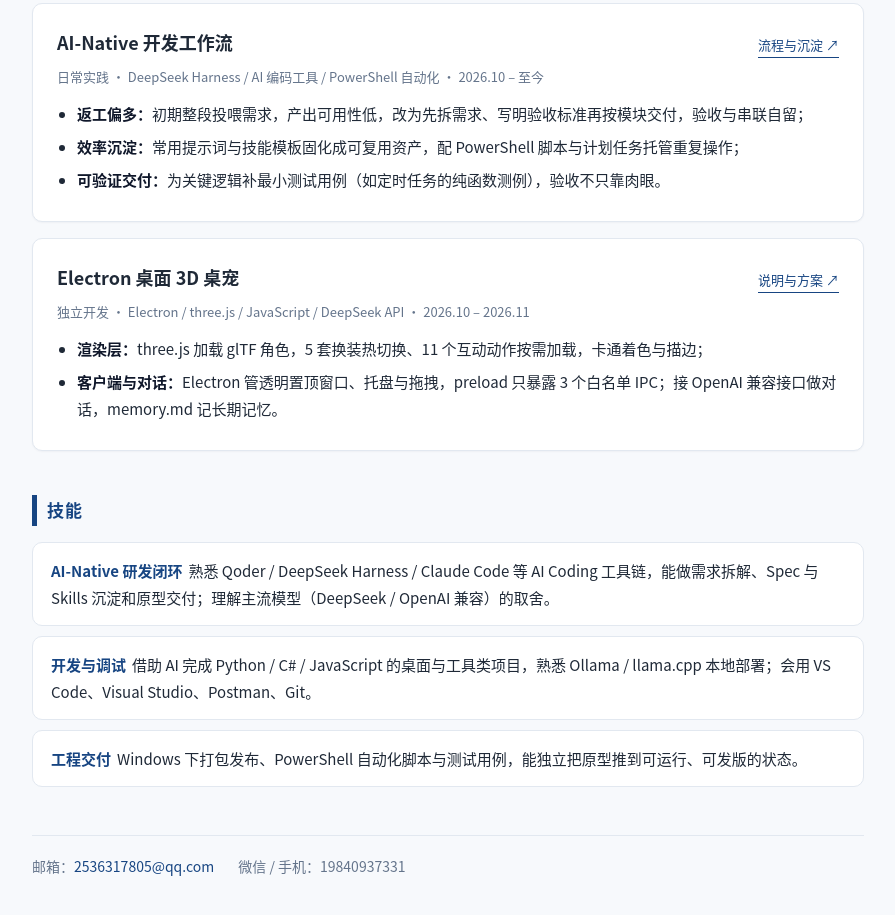
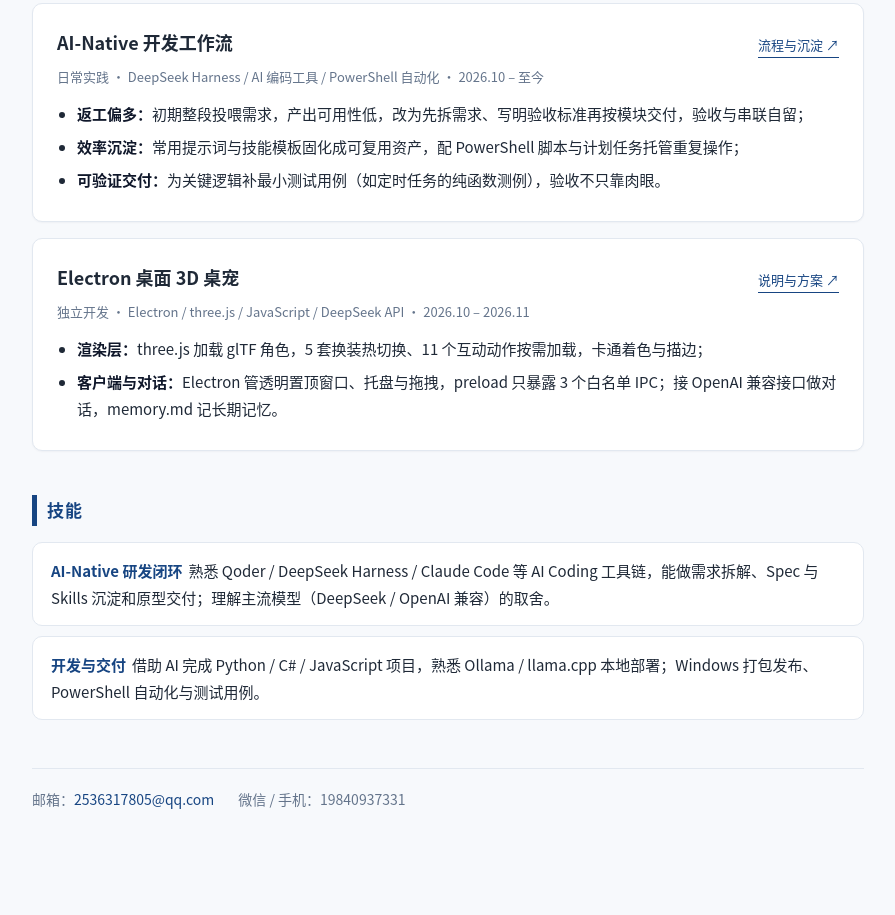
Before and after one commit to zunyu321/portfolio, a plain HTML site: page index.html in a window 1280 px wide. Shown: the part 836-1751 px from the top of the page, without its empty margins (192-1087 px from the left). After the commit the page ends 1712 px from the top, so only its background shows below. Drawn offline with Linux system fonts and the light colour scheme.

Commit message:
sync skills

```diff
--- a/index.html
+++ b/index.html
@@ -158,8 +158,7 @@
   <h2>技能</h2>
   <div class="skills">
     <div class="skill-row"><b>AI-Native 研发闭环</b>熟悉 Qoder / DeepSeek Harness / Claude Code 等 AI Coding 工具链，能做需求拆解、Spec 与 Skills 沉淀和原型交付；理解主流模型（DeepSeek / OpenAI 兼容）的取舍。</div>
-    <div class="skill-row"><b>开发与调试</b>借助 AI 完成 Python / C# / JavaScript 的桌面与工具类项目，熟悉 Ollama / llama.cpp 本地部署；会用 VS Code、Visual Studio、Postman、Git。</div>
-    <div class="skill-row"><b>工程交付</b>Windows 下打包发布、PowerShell 自动化脚本与测试用例，能独立把原型推到可运行、可发版的状态。</div>
+    <div class="skill-row"><b>开发与交付</b>借助 AI 完成 Python / C# / JavaScript 项目，熟悉 Ollama / llama.cpp 本地部署；Windows 打包发布、PowerShell 自动化与测试用例。</div>
   </div>
 
   <footer>
```
